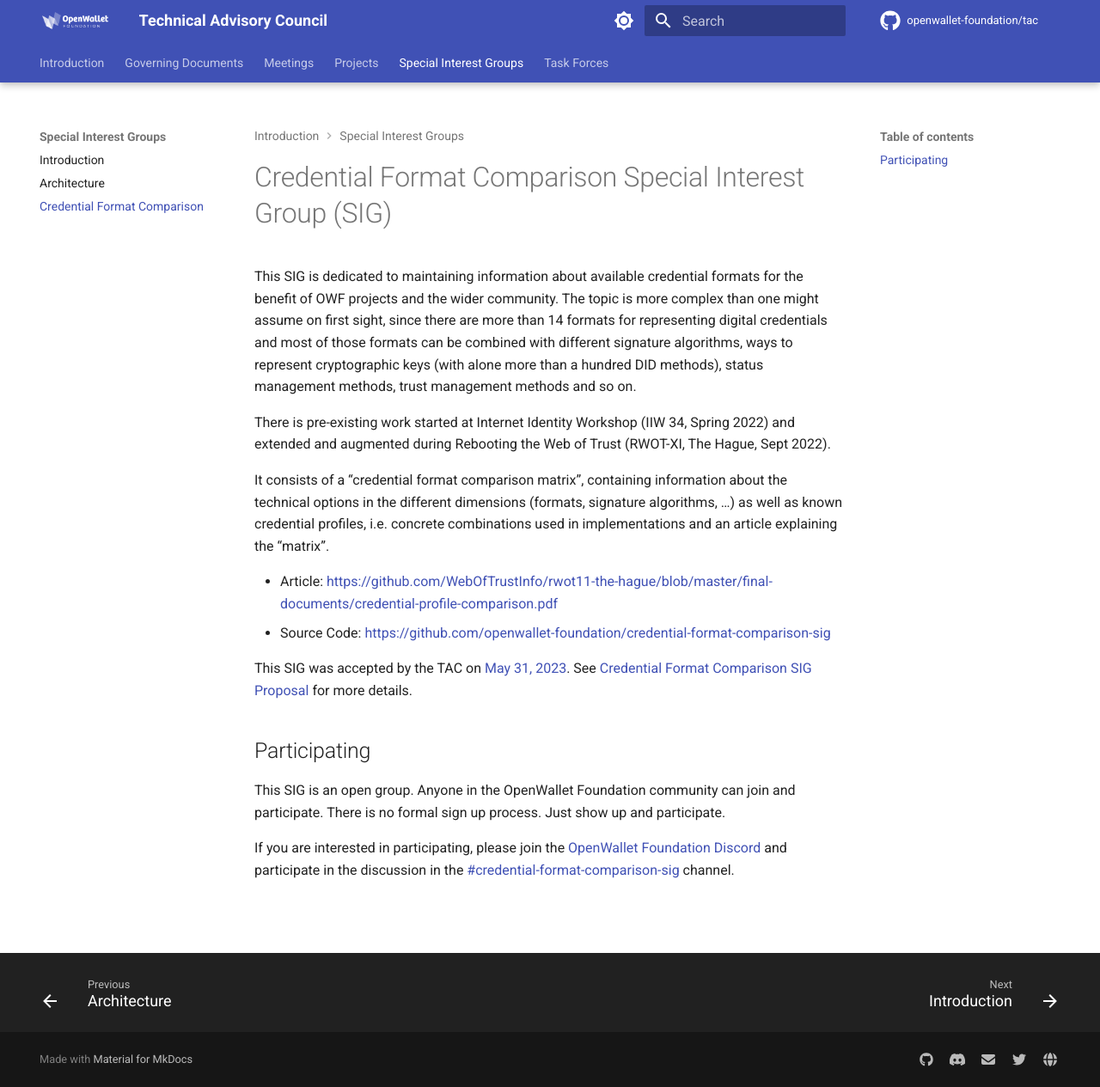
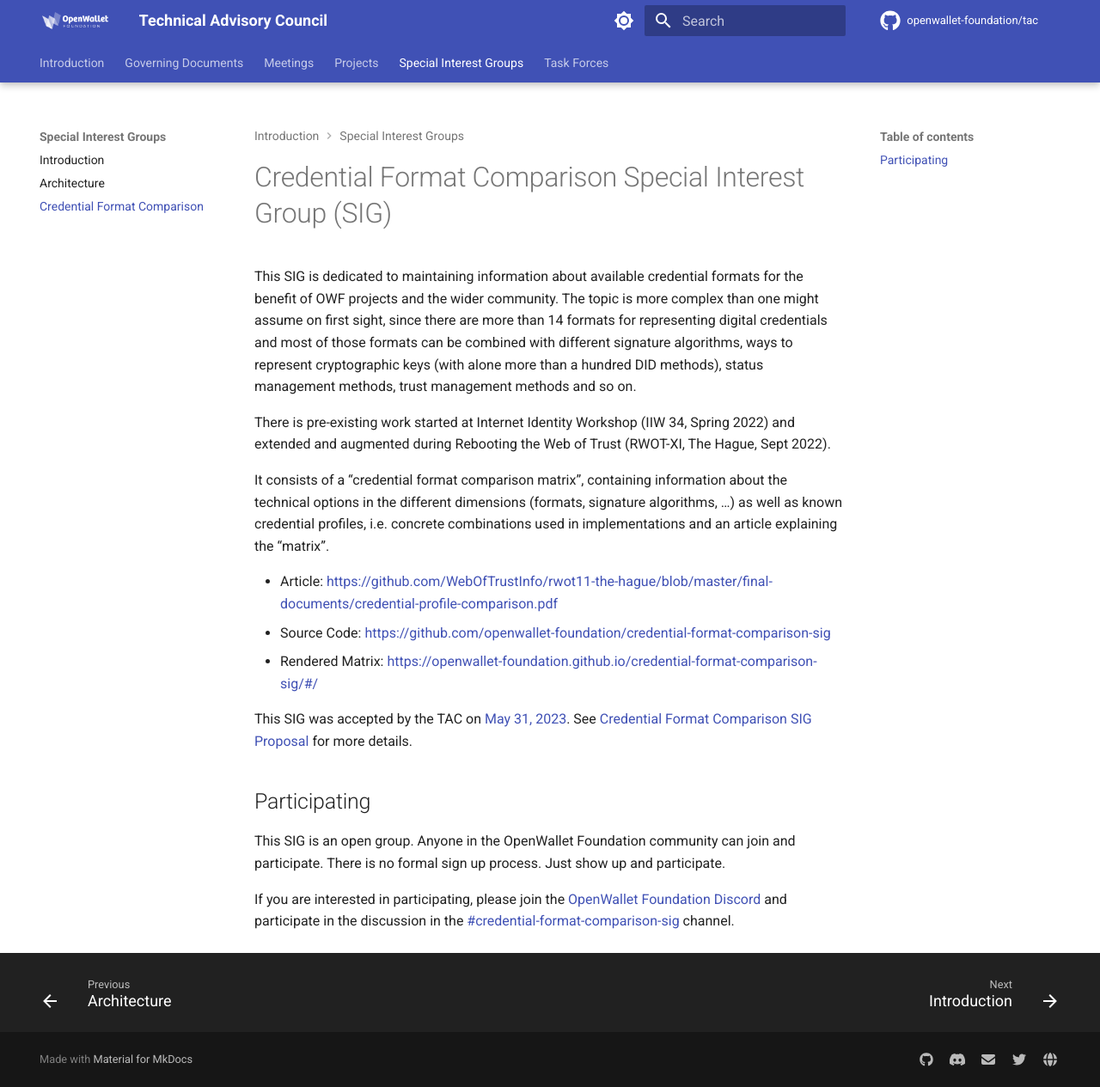
Before and after one commit to openwallet-foundation/tac, an MkDocs documentation site: the page built from docs/SIGs/credential-format-comparison.md, in a window 1280 px wide and 1265 px high. Shown: the whole window at 86% size. Built offline with MkDocs 1.6.1 and Material for MkDocs 9.7.7, drawn with Linux system fonts in a browser that asks for light colours; comment, search, counter and statistics services are not loaded.

Commit message:
Update with link to OWF GitHub repo
Signed-off-by: Tracy Kuhrt <tracy.a.kuhrt@accenture.com>

```diff
--- a/docs/SIGs/credential-format-comparison.md
+++ b/docs/SIGs/credential-format-comparison.md
@@ -7,6 +7,7 @@
 
 * Article: https://github.com/WebOfTrustInfo/rwot11-the-hague/blob/master/final-documents/credential-profile-comparison.pdf
 * Source Code: https://github.com/openwallet-foundation/credential-format-comparison-sig
+* Rendered Matrix: https://openwallet-foundation.github.io/credential-format-comparison-sig/#/
 
 This SIG was accepted by the TAC on [May 31, 2023](../meetings/2023-05-31.md). See [Credential Format Comparison SIG Proposal](https://github.com/openwallet-foundation/tac/issues/26) for more details.
 
```
